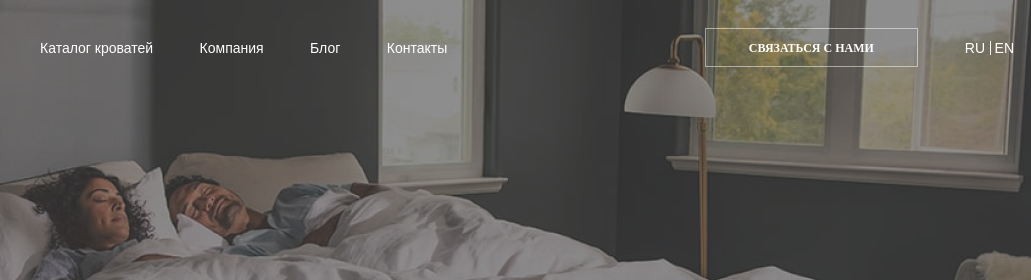
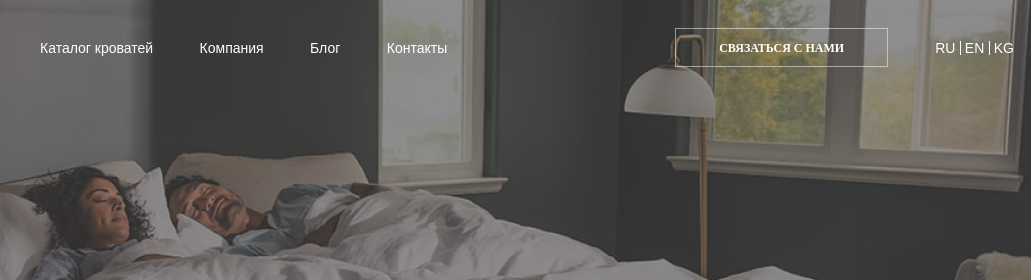
Before and after one commit to samidxxbina02/delee-, a plain HTML site: page index.html in a window 1280 px wide. Shown: the top 280 px of the page, 249-1280 px from the left. Drawn offline with Linux system fonts and the light colour scheme.

Commit message:
enter kg

```diff
--- a/index.html
+++ b/index.html
@@ -39,6 +39,7 @@
                 <ul>
                   <li>RU</li>
                   <li>EN</li>
+                  <li>KG</li>
                 </ul>
               </div>
             </div>
```
